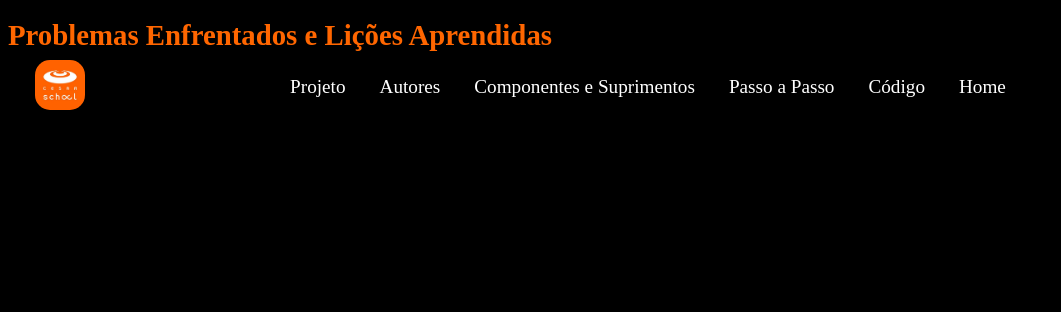
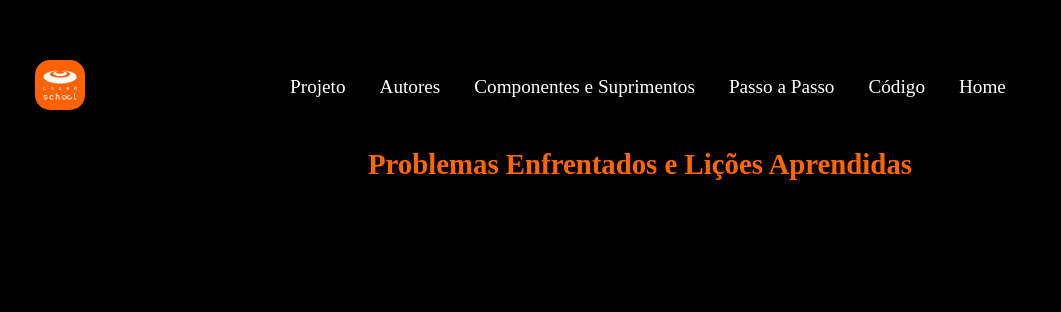
Before and after one commit to AstleBia/SensorBloqueio, a plain HTML site: page criacao duda/licoes.html in a window 1280 px wide. Shown: the whole page, without its empty margins (0-1061 px from the left). Drawn offline with Linux system fonts and the light colour scheme; files whose address does not match are found by name.

Commit message:
Desenvolvimento parte lições.

```diff
--- a/criacao duda/licoes.css
+++ b/criacao duda/licoes.css
@@ -50,6 +50,6 @@
 }
 
 .titulo-pagina {
-
-    flex-direction: column;
+    text-align: center;
+    line-height: 290px;
 }
```
